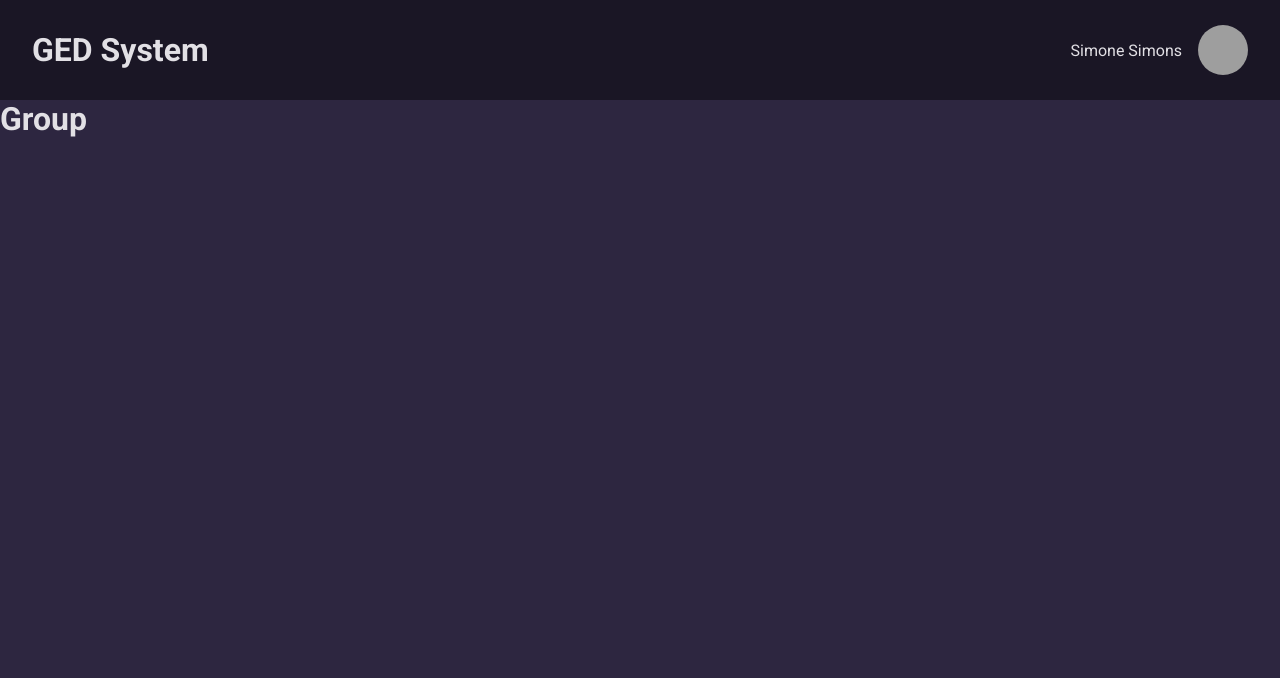
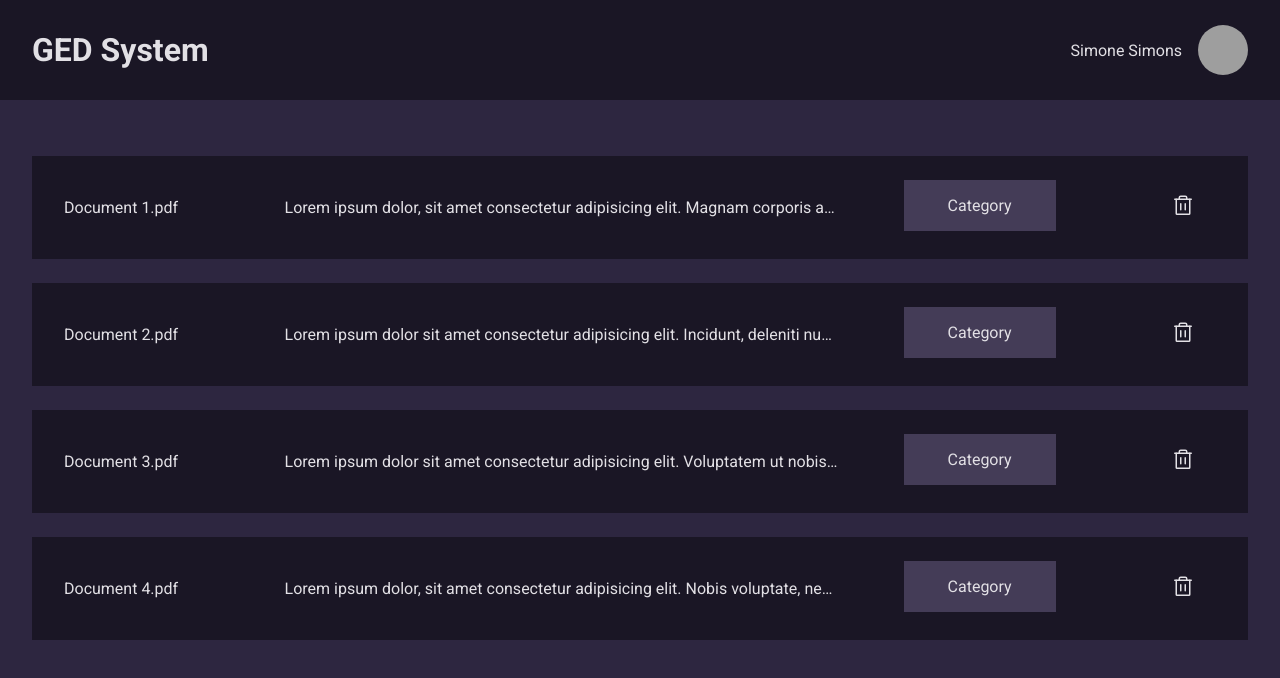
Before and after one commit to Tramas3030/GED-frontend, a React (Vite) app: page /group in a window 1280 px wide. Shown: the top 678 px of the page. Built offline with nearby package versions, Linux system fonts and the light colour scheme; grey boxes are pictures that could not be loaded.

Commit message:
Finished layout of group page

```diff
--- /dev/null
+++ b/src/pages/Group/components/Tag/index.tsx
@@ -0,0 +1,13 @@
+import { TagContainer } from "./styles";
+
+interface TagProps {
+  text: string;
+}
+
+export function Tag({ text }: TagProps) {
+  return(
+    <TagContainer>
+      {text}
+    </TagContainer>
+  )
+}
--- /dev/null
+++ b/src/pages/Group/components/Tag/styles.ts
@@ -0,0 +1,18 @@
+import styled from "styled-components";
+
+export const TagContainer = styled.span`
+  display: inline-block;
+
+  width: 15.2rem;
+  padding: 1.6rem;
+
+  text-align: center;
+  font-size: 1.6rem;
+
+  background-color: ${props => props.theme["purple-500"]};
+  color: ${props => props.theme.gray};
+
+  text-overflow: ellipsis;
+  white-space: nowrap;
+  overflow: hidden;
+`;
--- a/src/pages/Group/index.tsx
+++ b/src/pages/Group/index.tsx
@@ -1,5 +1,71 @@
+import { useNavigate } from "react-router-dom";
+
+import { Tag } from "./components/Tag";
+import { GroupsTable, LayoutContainer } from "./styles";
+
+import { Trash } from "phosphor-react";
+
 export function Group() {
+  const navigate = useNavigate();
+
+  function handleTableGroupClick() {
+    navigate("/document/details");
+  }
+
+  function handleTrashClick(event: React.MouseEvent) {
+    event?.stopPropagation();
+    alert("Vamos criar o modal agora");
+  }
+
   return(
-    <h1>Group</h1>
+    <LayoutContainer>
+        <GroupsTable>
+          <tbody onClick={handleTableGroupClick}>
+            <tr>
+              <td>Document 1.pdf</td>
+              <td className="textPreview">Lorem ipsum dolor, sit amet consectetur adipisicing elit. Magnam corporis atque quae, veritatis error doloribus molestiae suscipit fuga rerum ipsa impedit blanditiis laborum voluptatum dolorum quaerat quasi esse libero itaque.</td>
+              <td>
+                <Tag text="Category"/>
+              </td>
+              <td>
+                <Trash size={24} onClick={handleTrashClick}/>
+              </td>
+            </tr>
+
+            <tr>
+              <td>Document 2.pdf</td>
+              <td className="textPreview">Lorem ipsum dolor sit amet consectetur adipisicing elit. Incidunt, deleniti numquam nihil ipsam aut impedit temporibus provident obcaecati dicta autem totam fugit voluptatibus dolores, expedita ullam vitae odio necessitatibus? Maxime.</td>
+              <td>
+                <Tag text="Category"/>
+              </td>
+              <td>
+                <Trash size={24} onClick={handleTrashClick}/>
+              </td>
+            </tr>
+
+            <tr>
+              <td>Document 3.pdf</td>
+              <td className="textPreview">Lorem ipsum dolor sit amet consectetur adipisicing elit. Voluptatem ut nobis sit maiores id numquam facilis consequatur iure at nisi praesentium, enim ipsa quidem, quos similique in dolores distinctio reprehenderit.</td>
+              <td>
+                <Tag text="Category"/>
+              </td>
+              <td>
+                <Trash size={24} onClick={handleTrashClick}/>
+              </td>
+            </tr>
+
+            <tr>
+              <td>Document 4.pdf</td>
+              <td className="textPreview">Lorem ipsum dolor, sit amet consectetur adipisicing elit. Nobis voluptate, nesciunt soluta, quas dolorum minima voluptatem laboriosam eius labore inventore ab magnam beatae quam nam illo magni repellendus maiores rerum.</td>
+              <td>
+                <Tag text="Category"/>
+              </td>
+              <td>
+                <Trash size={24} onClick={handleTrashClick}/>
+              </td>
+            </tr>
+          </tbody>
+        </GroupsTable>
+    </LayoutContainer>
   )
 }
--- a/src/pages/Group/styles.ts
+++ b/src/pages/Group/styles.ts
@@ -0,0 +1,40 @@
+import styled from "styled-components";
+
+export const LayoutContainer = styled.div`
+  width: 100%;
+  height: auto;
+
+  padding: 3.2rem;
+
+  display: flex;
+`;
+
+export const GroupsTable = styled.table`
+  width: 100%;
+  border-collapse: separate;
+  border-spacing: 0 2.4rem;
+
+  tr {
+    cursor: pointer;
+  }
+
+  tr:hover {
+    filter: brightness(1.4);
+  }
+
+  td {
+    padding: 2.4rem 3.2rem;
+    background-color: ${props => props.theme["purple-900"]};
+  }
+
+  svg:hover {
+    color: red;
+  }
+
+  .textPreview {
+    max-width: 50rem;
+    text-overflow: ellipsis;
+    white-space: nowrap;
+    overflow: hidden;
+  }
+`;
```
